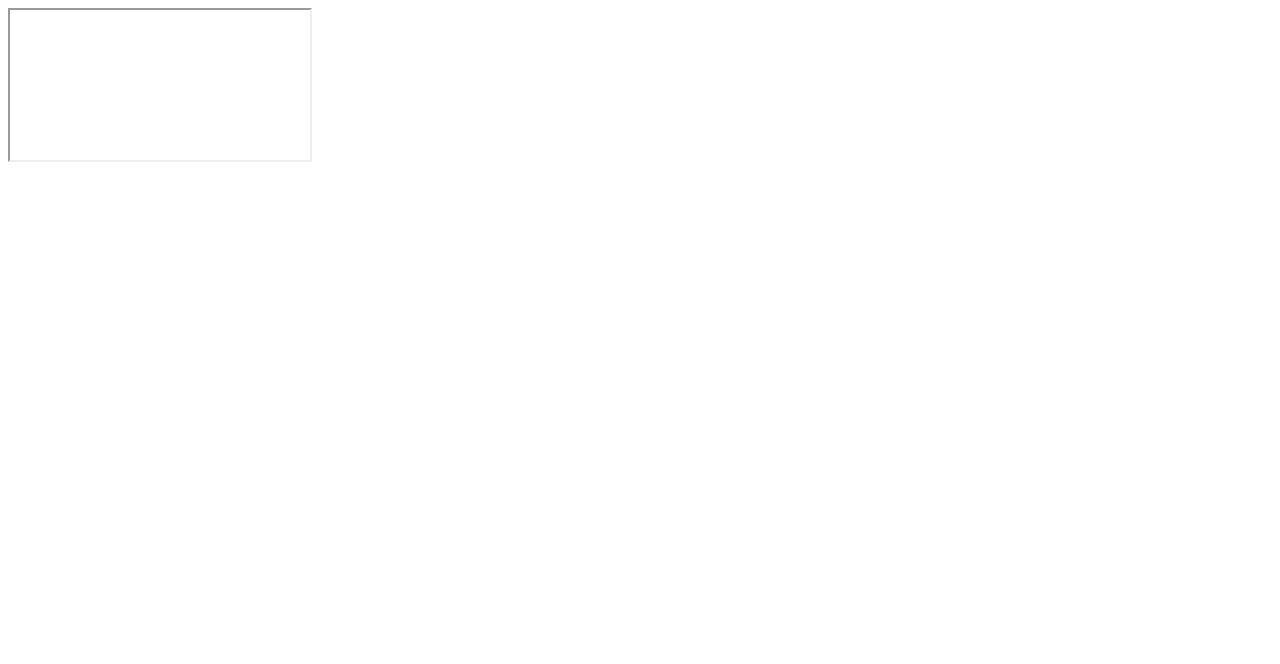
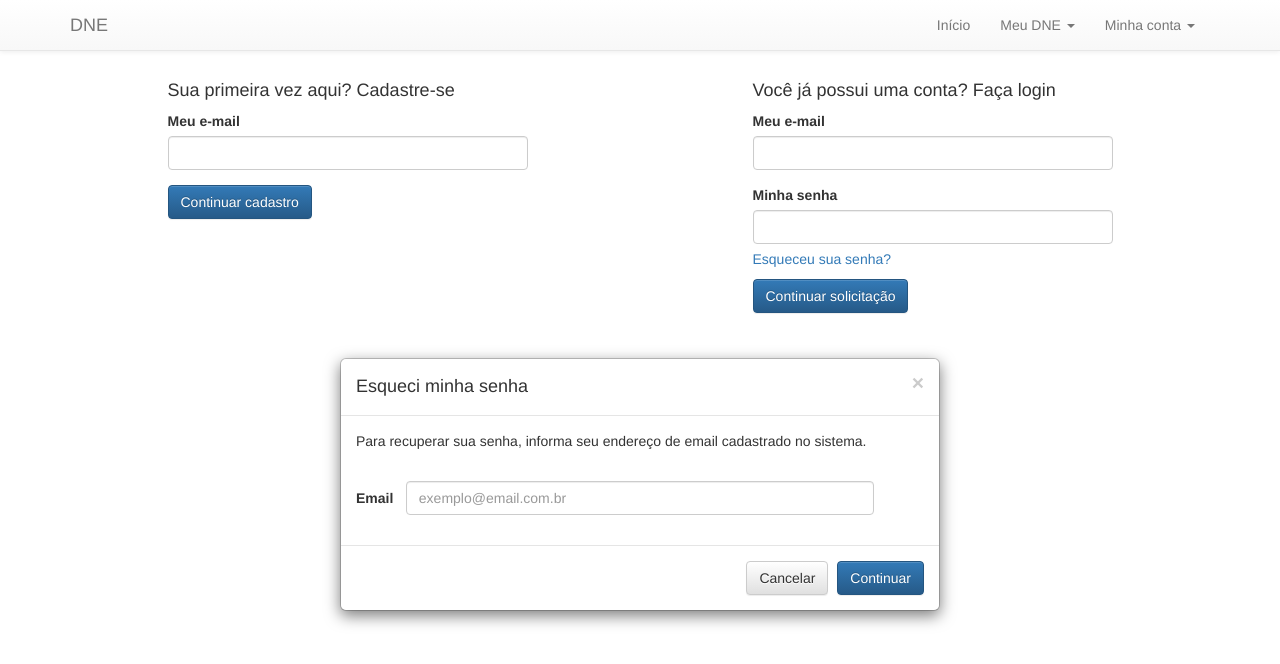
Before and after one commit to s2mdigital/s2mdigital.github.io, a plain HTML site: page index.html in a window 1280 px wide. Drawn offline with nearby package versions, Linux system fonts and the light colour scheme.

Commit message:
Update index.html

```diff
--- a/index.html
+++ b/index.html
@@ -1 +1,121 @@
-<iframe>https://pages.github.com/?(null)</iframe>
+<!doctype html>
+<html lang="en">
+<head>
+	<meta charset="UTF-8">
+	<title>Document</title>
+	<link href="assets/css/dist/css/bootstrap.min.css" rel="stylesheet" type="text/css">
+	<link href="assets/css/dist/css/bootstrap-theme.min.css" rel="stylesheet" type="text/css">
+	<link href="assets/css/stylesheet.css" rel="stylesheet" type="text/css">
+	<script src="assets/js/jquery-1.10.2.min.js" type="text/javascript"></script>
+	<script src="assets/css/dist/js/bootstrap.min.js" type="text/javascript"></script>
+</head>
+<body>
+	<div id="site">
+		<!-- Navbar -->
+		<div class="navbar navbar-default navbar-static-top" role="navigation">
+			<div class="container">
+				<div class="navbar-header">
+					<a href="index.html" class="navbar-brand">DNE</a>
+				</div>
+
+				<div class="navbar-collapse collapse">
+					<ul class="nav navbar-nav pull-right">
+						<li>
+							<a href="index.html">Início</a>
+						</li>
+
+						<li>
+							<a href="#" class="dropdown-toggle" data-toggle="dropdown">Meu DNE <span class="caret"></span></a>
+							<ul class="dropdown-menu" role="menu">
+							    <li><a href="#">Solicitar DNE</a></li>
+							    <li><a href="#">Solicitar Segunda via</a></li>
+							    <li><a href="#">Minhas Solicitações</a></li>
+
+							</ul>
+						</li>
+
+						<li>
+							<a href="#" class="dropdown-toggle" data-toggle="dropdown">Minha conta <span class="caret"></span></a>
+							<ul class="dropdown-menu" role="menu">
+							    <li><a href="#">Alterar e-mail</a></li>
+							    <li><a href="#">Alterar senha</a></li>
+							    <li><a href="#">Sair</a></li>
+							</ul>
+						</li>
+					</ul>
+				</div>
+			</div>
+		</div>
+		<!-- # Navbar # -->
+
+		<div class="container">
+			<div class="row">
+				<form action="complementar-cadastro.html" role="form">
+					<div class="col-sm-4 col-sm-offset-1">
+						<h4>Sua primeira vez aqui? Cadastre-se</h4>
+
+						<div class="form-group">
+							<label for="email" class="control-label">Meu e-mail</label>
+							<input type="email" class="form-control" id="email">
+						</div>
+
+						<div class="form-group">
+							<button class="btn btn-primary">Continuar cadastro</button>
+						</div>
+					</div>
+				</form>
+
+				<form role="form">
+					<div class="col-sm-4 col-sm-offset-2">
+						<h4>Você já possui uma conta? Faça login</h4>
+
+						<div class="form-group">
+							<label for="email" class="control-label">Meu e-mail</label>
+							<input type="email" class="form-control" id="email">
+						</div>
+
+						<div class="form-group">
+							<label for="email" class="control-label">Minha senha</label>
+							<input type="password" class="form-control">
+							<p class="help-block"><a href="#">Esqueceu sua senha?</a></p>
+
+							<button class="btn btn-primary">Continuar solicitação</button>
+						</div>
+					</div>
+				</form>
+			</div><!-- /.row -->
+		</div><!-- /.container -->
+
+		<div id="modal-password" class="" tabindex="-1" role="dialog" aria-labelledby="esqueci-minha-senha" aria-hidden="true">
+			<div class="modal-dialog">
+		    	<div class="modal-content">
+					<div class="modal-header">
+		        		<button type="button" class="close" data-dismiss="modal" aria-hidden="true">&times;</button>
+		        		<h4 class="modal-title" id="esqueci-minha-senha">Esqueci minha senha</h4>
+		      		</div>
+
+		      		<form action="" class="form-horizontal">
+			      		<div class="modal-body">
+			        		<p>Para recuperar sua senha, informa seu endereço de email cadastrado no sistema.</p>
+			        		<br />
+
+			        		<div class="form-group">
+			          			<label for="email-forgot" class="col-sm-1 control-label text-right">Email </label>
+
+			          			<div class="col-sm-10">
+			            			<input type="email" class="form-control" id="email-forgot" name="email-forgot" placeholder="exemplo@email.com.br">
+			          			</div>
+			        		</div>
+			      		</div>
+
+			      		<div class="modal-footer">
+			        		<button type="button" class="btn btn-default" data-dismiss="modal">Cancelar</button>
+			        		<button type="button" class="btn btn-primary" id="request-password">Continuar</button>
+			      		</div>
+			      	</form>
+		    	</div>
+		  	</div>
+		</div>
+	</div><!-- /.site -->
+</body>
+</html>
```
